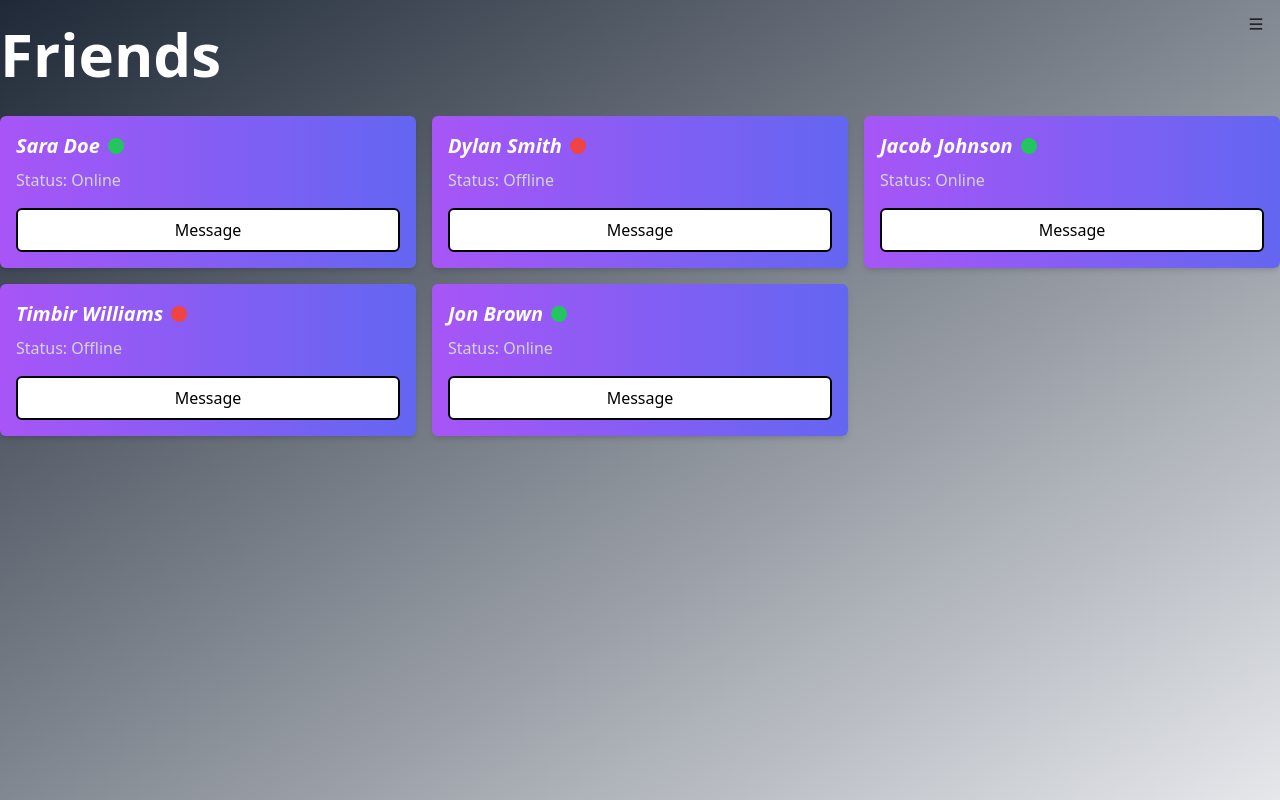
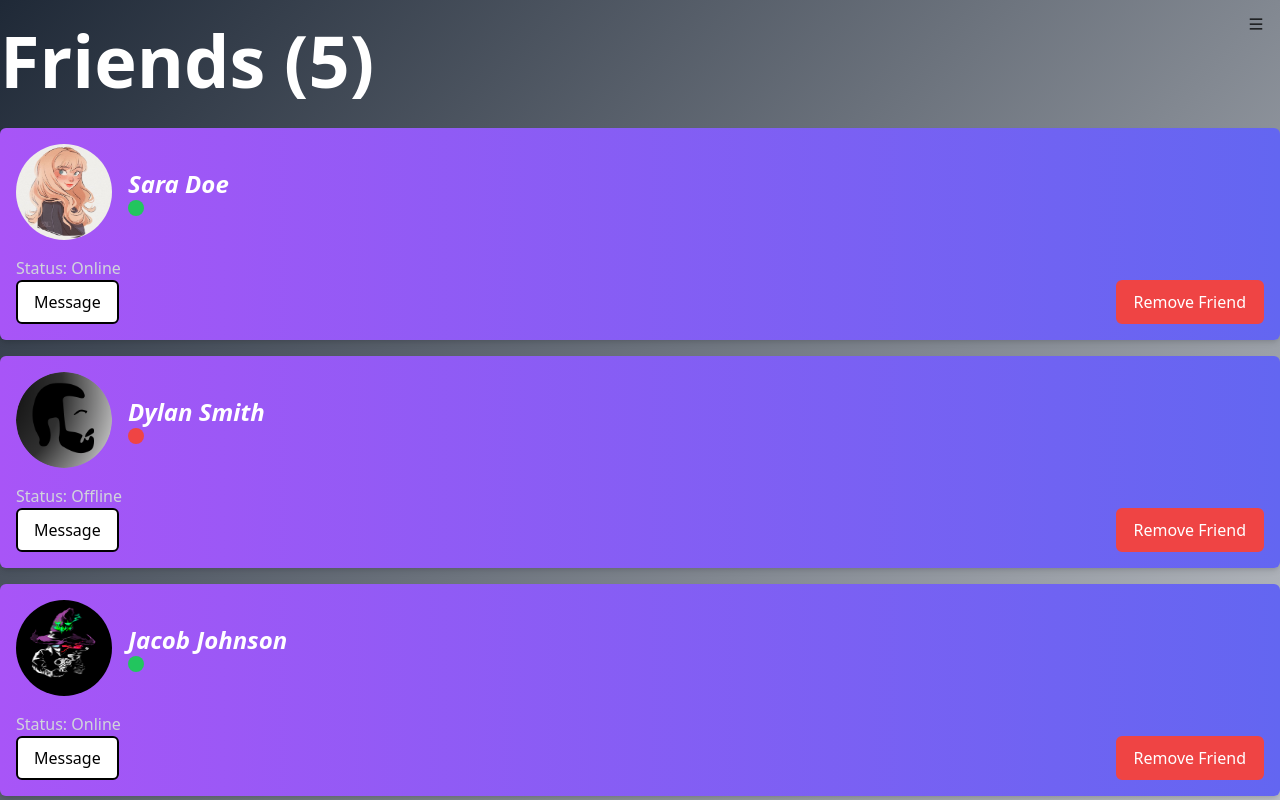
Before and after one commit to TimbirICT/ChitChatCentral-Final, a React (Vite) app in the folder client/: page /friends in a window 1280 px wide. Shown: the top 800 px of the page. Built offline with nearby package versions, Linux system fonts and the light colour scheme.

Commit message:
imported profile pictures

```diff
--- /dev/null
+++ b/client/src/assets/images/index.js
@@ -0,0 +1,4 @@
+export {default as profile} from './profile.jpg'
+export {default as profile_Logo} from './profile_Logo.png'
+export {default as Jacob_Avatar} from './Jacob_Avatar.png'
+export {default as jon_profile} from './jon_profile.jpg'
--- a/client/src/pages/Friends.jsx
+++ b/client/src/pages/Friends.jsx
@@ -1,43 +1,58 @@
 import React from 'react';
 import Navbar from '../components/Navbar';
+import Footer from '../components/Footer';
+import * as images from '../assets/images/index';
 
 const Friends = () => {
   // Sample data for friends list
   const friends = [
-    { id: 1, name: 'Sara Doe', online: true },
-    { id: 2, name: 'Dylan Smith', online: false },
-    { id: 3, name: 'Jacob Johnson', online: true },
-    { id: 4, name: 'Timbir Williams', online: false },
-    { id: 5, name: 'Jon Brown', online: true },
+    { id: 1, name: 'Sara Doe', online: true, profilePic: 'profile' },
+    { id: 2, name: 'Dylan Smith', online: false, profilePic: 'profile_Logo' },
+    { id: 3, name: 'Jacob Johnson', online: true, profilePic: 'Jacob_Avatar' },
+    { id: 4, name: 'Timbir Williams', online: false, profilePic: '' },
+    { id: 5, name: 'Jon Brown', online: true, profilePic: 'jon_profile' },
   ];
 
+  // Function to handle removing a friend
+  const removeFriend = (friendId) => {
+    // Logic to remove the friend with the given ID
+    console.log(`Removed friend with ID: ${friendId}`);
+  };
+
   return (
-    <div className="min-h-screen bg-gradient-to-br from-gray-800 to-gray-200">
-      <Navbar /> {/* Include Navbar component here */}
-      <div className="container mx-auto py-6">
-        <h2 className="text-6xl font-extrabold mb-8 text-white">Friends</h2>
-        <div className="grid grid-cols-3 gap-4">
+    <div className="flex flex-col min-h-screen bg-gradient-to-br from-gray-800 to-gray-200">
+      <Navbar />
+      <div className="container mx-auto py-6 flex-grow">
+        <h2 className="text-7xl font-extrabold mb-8 text-white">Friends ({friends.length})</h2>
+        <div className="flex flex-col">
           {friends.map(friend => (
             <div
               key={friend.id}
-              className="bg-gradient-to-r from-purple-500 to-indigo-500 p-4 rounded-md shadow-md flex flex-col justify-between"
+              className="bg-gradient-to-r from-purple-500 to-indigo-500 p-4 rounded-md shadow-md mb-4 flex flex-col"
             >
-              <div className="mb-4">
-                <div className="flex items-center mb-2">
-                  <h3 className="text-xl font-semibold italic text-white mr-2">{friend.name}</h3>
-                  {friend.online ? (
-                    <div className="w-4 h-4 bg-green-500 rounded-full"></div>
-                  ) : (
-                    <div className="w-4 h-4 bg-red-500 rounded-full"></div>
-                  )}
+              <div className="mb-4 flex items-center">
+                {/* Profile Picture */}
+                {friend.profilePic && images[friend.profilePic] ? (
+                  <img src={images[friend.profilePic]} alt={friend.name} className="w-24 h-24 rounded-full" />
+                ) : (
+                  // If no profile picture is available, display a placeholder image
+                  <img src={images.default} alt="Placeholder" className="w-24 h-24 rounded-full" />
+                )}
+                <div className="ml-4">
+                  <h3 className="text-2xl font-semibold italic text-white">{friend.name}</h3>
+                  <div className={`w-4 h-4 rounded-full ${friend.online ? 'bg-green-500' : 'bg-red-500'}`}></div>
                 </div>
-                <p className="text-gray-300">Status: {friend.online ? 'Online' : 'Offline'}</p>
               </div>
-              <button className="border-2 border-black bg-white text-black px-4 py-2 rounded-md">Message</button>
+              <p className="text-gray-300">Status: {friend.online ? 'Online' : 'Offline'}</p>
+              <div className="flex justify-between">
+                <button className="border-2 border-black bg-white text-black px-4 py-2 rounded-md mr-2">Message</button>
+                <button onClick={() => removeFriend(friend.id)} className="border-2 border-red-500 bg-red-500 text-white px-4 py-2 rounded-md">Remove Friend</button>
+              </div>
             </div>
           ))}
         </div>
       </div>
+      <Footer />
     </div>
   );
 };
```
Also changed, not shown: client/src/assets/images/Jacob_Avatar.png (renamed from client/src/assets/images/Jacob-Avatar.png), client/src/assets/images/jon_profile.jpg (added).
